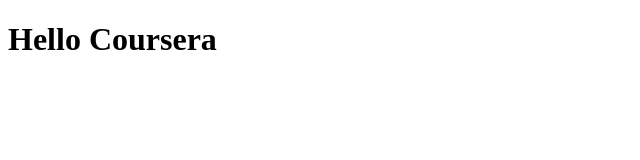
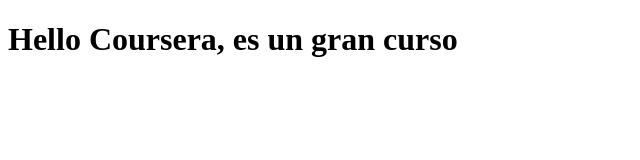
Before and after one commit to ELTIP0/curso, a plain HTML site: page index.html in a window 1280 px wide. Shown: the whole page, without its empty margins (0-640 px from the left). Drawn offline with Linux system fonts and the light colour scheme.

Commit message:
Small addition tu our page content.

```diff
--- a/index.html
+++ b/index.html
@@ -4,6 +4,6 @@
 	<title>Hello Coursera!!</title>
 </head>
 <body>
-<h1>Hello Coursera</h1>
+<h1>Hello Coursera, es un gran curso</h1>
 </body>
 </html>
```
